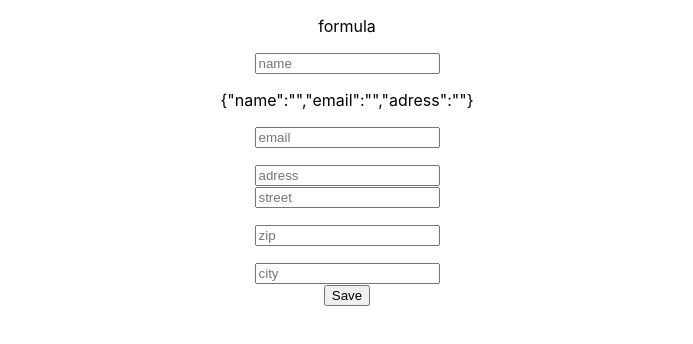
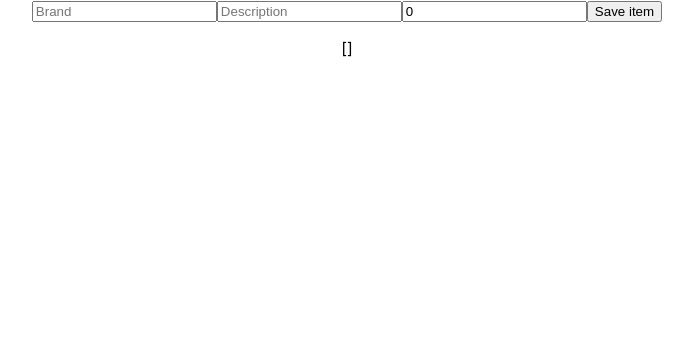
Before and after one commit to kdb11/React-app, a React (Create React App) app in the folder 1-basics/: page / in a window 1280 px wide. Shown: the top 344 px of the page, without its empty margins (293-986 px from the left). Built offline with nearby package versions, Linux system fonts and the light colour scheme.

Commit message:
products, product, addproduct + ITEM

```diff
--- a/1-basics/src/App.js
+++ b/1-basics/src/App.js
@@ -15,13 +15,14 @@ function App() {
       {/*
       <Cart></Cart>
       <Checkout></Checkout>
-      <Product></Product>
       <Movies></Movies>
       <Calculator></Calculator>
       <Calculate></Calculate>
       <TestState></TestState>
-      <Products></Products> */}
       <Formula></Formula>
+      <Product></Product>
+       */}
+      <Products></Products>
 
     </div>
   );
--- /dev/null
+++ b/1-basics/src/Components/AddProduct.jsx
@@ -0,0 +1,31 @@
+import { Item } from "./models/Item";
+import { useState } from "react";
+
+export function AddProduct({ addProduct }) {
+    const[product, SetProduct] = useState(new Item("", "", 0));
+
+    const HandleChange = (e) => {
+
+        if (e.target.type ==="number")
+        SetProduct({...product, [e.target.name]: +e.target.value})
+
+        if (e.target.type ==="text")
+        SetProduct({...product, [e.target.name]: e.target.value})
+    }
+
+    const handleSubmit = (e) => {
+        e.preventDefault();
+        console.log("product", product)
+        addProduct(product);
+    }
+
+
+    return <div>
+        <form >
+        <input type="text" value={product.brand} placeholder="Brand" onChange={HandleChange} name="brand"/>
+        <input type="text" value={product.description} placeholder="Description" onChange={HandleChange} name="description"/>
+        <input type="text" value={product.price} placeholder="Price" onChange={HandleChange} name="price"/>
+        <button type="button" onClick={handleSubmit}>Save item</button>
+        </form>
+    </div>
+}
--- a/1-basics/src/Components/Cart.jsx
+++ b/1-basics/src/Components/Cart.jsx
@@ -1,5 +1,31 @@
 export function Cart() {
-    return <div>
-        <p>Cart</p>
-    </div>
+    const MyProducts = [
+        {
+            brand:'Mircidec',
+            description:'virri najs, fast etc',
+            price: 'for you my friend good price!'
+        },
+        {
+            brand:'Bi m double v',
+            description:'strong horse power',
+            price: 'tell me best price?'
+        },
+        {
+            brand:'Aoudi',
+            description:'2025 limited edition, gold plated',
+            price: '1.9 million dirham'
+        },
+    ];
+
+    const Html = MyProducts.map((MyProduct) => {
+        return (<div key={MyProduct.id}>
+        <p>{MyProduct.brand}</p>
+        <p>{MyProduct.description}</p>
+        <p>{MyProduct.price}</p>
+    </div>)
+    });
+
+    return (<>
+        {Html}
+    </>);
 }
--- a/1-basics/src/Components/Product.jsx
+++ b/1-basics/src/Components/Product.jsx
@@ -1,3 +1,5 @@
+import { Item } from "./models/Item";
+
 export function Product() {
     return <div>
         <p>Product</p>
--- a/1-basics/src/Components/Products.jsx
+++ b/1-basics/src/Components/Products.jsx
@@ -1,31 +1,17 @@
+import { Item } from "./models/Item";
+import { AddProduct } from "./AddProduct";
+import { useState } from "react";
+
 export function Products() {
-    const MyProducts = [
-        {
-            brand:'Mircidec',
-            description:'virri najs, fast etc',
-            price: 'for you my friend good price!'
-        },
-        {
-            brand:'Bi m double v',
-            description:'strong horse power',
-            price: 'tell me best price?'
-        },
-        {
-            brand:'Aoudi',
-            description:'2025 limited edition, gold plated',
-            price: '1.9 million dirham'
-        },
-    ];
 
-    const Html = MyProducts.map((MyProduct) => {
-        return (<div key={MyProduct.id}>
-        <p>{MyProduct.brand}</p>
-        <p>{MyProduct.description}</p>
-        <p>{MyProduct.price}</p>
-    </div>)
-    });
+    const [products, setProducts] = useState([]);
+
+    const addProduct = (product) => {
+        setProducts([...products, product]);
+    };
 
     return (<>
-        {Html}
+        <AddProduct addProduct={addProduct}></AddProduct>
+        <p>{JSON.stringify(products)}</p>
     </>);
 }
--- /dev/null
+++ b/1-basics/src/Components/models/Item.js
@@ -0,0 +1,11 @@
+export class Item {
+    brand;
+    description;
+    price;
+
+    constructor ( brand, description, price) {
+        this.brand = brand;
+        this.description = description;
+        this.price = price;
+    }
+}
```
